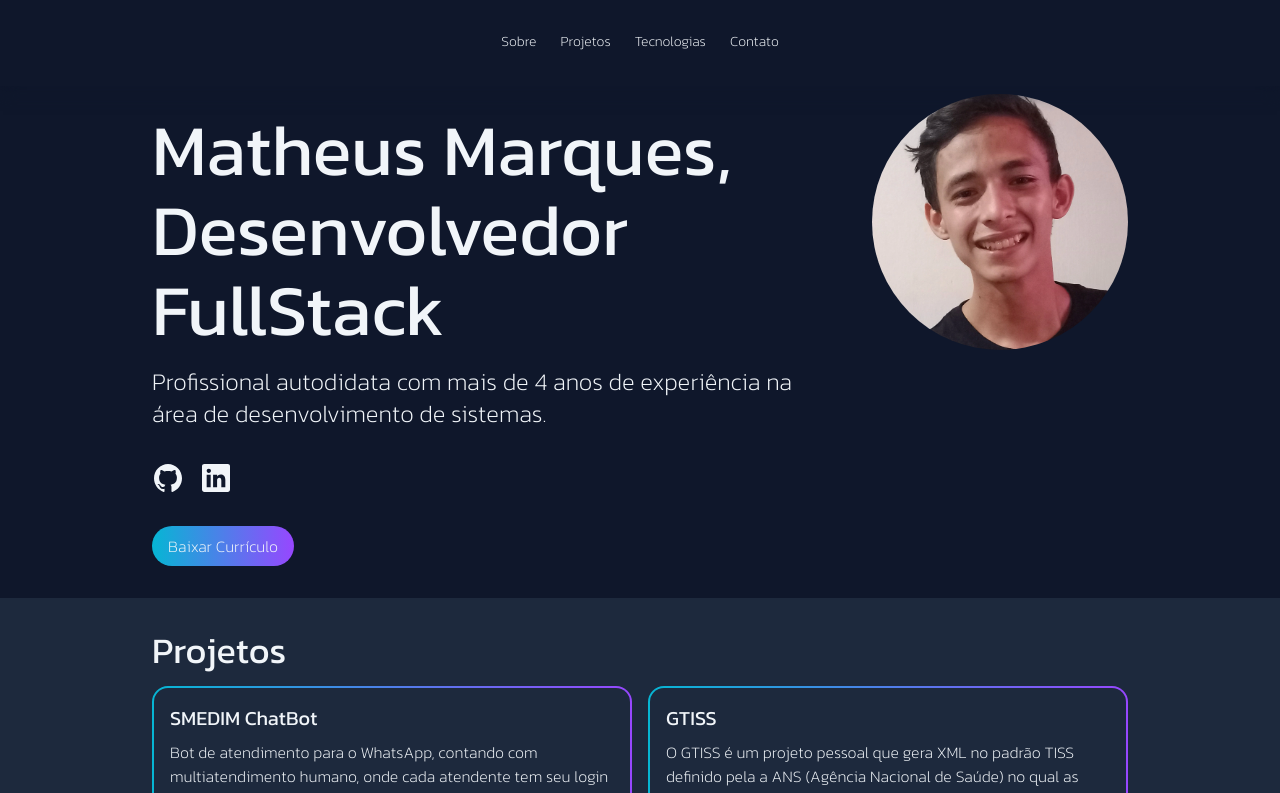
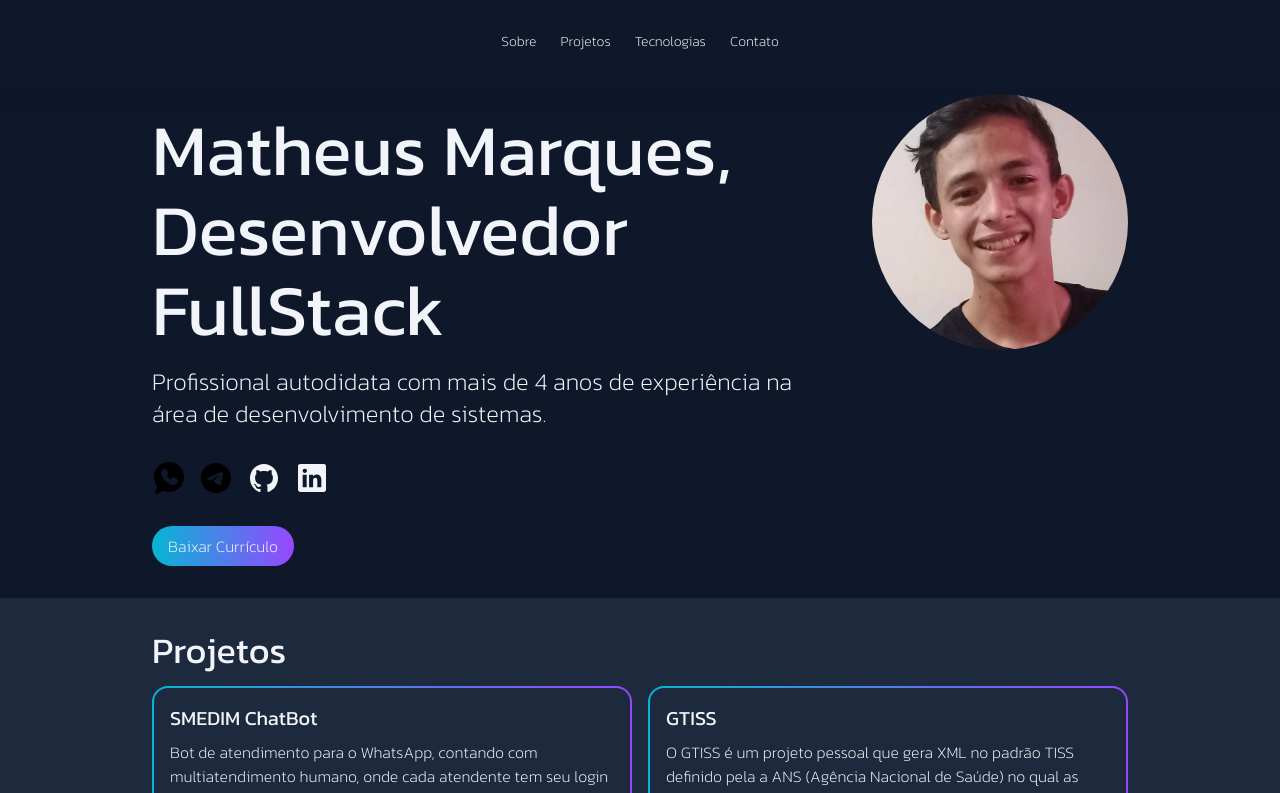
Before and after one commit to matheuspbmarques/portfolio, a Next.js app: page / in a window 1280 px wide. Shown: the top 793 px of the page. Built offline with nearby package versions, Linux system fonts and the light colour scheme.

Commit message:
ref: add whatsapp and telegram

```diff
--- a/components/ui/Icons.tsx
+++ b/components/ui/Icons.tsx
@@ -1,4 +1,4 @@
-type NamesTypes = "github" | "linkedin" | "mail";
+type NamesTypes = "github" | "linkedin" | "mail" | "whatsapp" | "telegram";
 
 interface IconsProps {
   name: NamesTypes;
@@ -53,6 +53,44 @@ export default function Icons({ name }: IconsProps) {
         </svg>
       );
     }
+
+    case "telegram": {
+      return (
+        <svg
+          fill="inherin"
+          width="32"
+          height="32"
+          viewBox="0 0 32 32"
+          version="1.1"
+          xmlns="http://www.w3.org/2000/svg"
+        >
+          <title>telegram</title>
+          <path d="M22.122 10.040c0.006-0 0.014-0 0.022-0 0.209 0 0.403 0.065 0.562 0.177l-0.003-0.002c0.116 0.101 0.194 0.243 0.213 0.403l0 0.003c0.020 0.122 0.031 0.262 0.031 0.405 0 0.065-0.002 0.129-0.007 0.193l0-0.009c-0.225 2.369-1.201 8.114-1.697 10.766-0.21 1.123-0.623 1.499-1.023 1.535-0.869 0.081-1.529-0.574-2.371-1.126-1.318-0.865-2.063-1.403-3.342-2.246-1.479-0.973-0.52-1.51 0.322-2.384 0.221-0.23 4.052-3.715 4.127-4.031 0.004-0.019 0.006-0.040 0.006-0.062 0-0.078-0.029-0.149-0.076-0.203l0 0c-0.052-0.034-0.117-0.053-0.185-0.053-0.045 0-0.088 0.009-0.128 0.024l0.002-0.001q-0.198 0.045-6.316 4.174c-0.445 0.351-1.007 0.573-1.619 0.599l-0.006 0c-0.867-0.105-1.654-0.298-2.401-0.573l0.074 0.024c-0.938-0.306-1.683-0.467-1.619-0.985q0.051-0.404 1.114-0.827 6.548-2.853 8.733-3.761c1.607-0.853 3.47-1.555 5.429-2.010l0.157-0.031zM15.93 1.025c-8.302 0.020-15.025 6.755-15.025 15.060 0 8.317 6.742 15.060 15.060 15.060s15.060-6.742 15.060-15.060c0-8.305-6.723-15.040-15.023-15.060h-0.002q-0.035-0-0.070 0z"></path>
+        </svg>
+      );
+    }
+
+    case "whatsapp": {
+      return (
+        <svg
+          fill="inherin"
+          height="32"
+          width="32"
+          version="1.1"
+          xmlns="http://www.w3.org/2000/svg"
+          viewBox="0 0 32 32"
+        >
+          <path
+            d="M17,0C8.7,0,2,6.7,2,15c0,3.4,1.1,6.6,3.2,9.2l-2.1,6.4c-0.1,0.4,0,0.8,0.3,1.1C3.5,31.9,3.8,32,4,32c0.1,0,0.3,0,0.4-0.1
+	l6.9-3.1C13.1,29.6,15,30,17,30c8.3,0,15-6.7,15-15S25.3,0,17,0z M25.7,20.5c-0.4,1.2-1.9,2.2-3.2,2.4C22.2,23,21.9,23,21.5,23
+	c-0.8,0-2-0.2-4.1-1.1c-2.4-1-4.8-3.1-6.7-5.8L10.7,16C10.1,15.1,9,13.4,9,11.6c0-2.2,1.1-3.3,1.5-3.8c0.5-0.5,1.2-0.8,2-0.8
+	c0.2,0,0.3,0,0.5,0c0.7,0,1.2,0.2,1.7,1.2l0.4,0.8c0.3,0.8,0.7,1.7,0.8,1.8c0.3,0.6,0.3,1.1,0,1.6c-0.1,0.3-0.3,0.5-0.5,0.7
+	c-0.1,0.2-0.2,0.3-0.3,0.3c-0.1,0.1-0.1,0.1-0.2,0.2c0.3,0.5,0.9,1.4,1.7,2.1c1.2,1.1,2.1,1.4,2.6,1.6l0,0c0.2-0.2,0.4-0.6,0.7-0.9
+	l0.1-0.2c0.5-0.7,1.3-0.9,2.1-0.6c0.4,0.2,2.6,1.2,2.6,1.2l0.2,0.1c0.3,0.2,0.7,0.3,0.9,0.7C26.2,18.5,25.9,19.8,25.7,20.5z"
+          />
+        </svg>
+      );
+    }
   }
 }
 
--- a/configs/socialMediaList.ts
+++ b/configs/socialMediaList.ts
@@ -9,6 +9,14 @@ interface SocialmediaListProps {
 
 const socialMediaList: Array<SocialmediaListProps> = [
   {
+    icon: "whatsapp",
+    url: ME.WHATSAPP,
+  },
+  {
+    icon: "telegram",
+    url: ME.TELEGRAM,
+  },
+  {
     icon: "github",
     url: ME.GITHUB,
   },
--- a/constants.ts
+++ b/constants.ts
@@ -1,4 +1,6 @@
 export const ME = {
   LINKEDIN: "https://www.linkedin.com/in/matheuspbmarques/",
   GITHUB: "https://github.com/matheuspbmarques",
+  WHATSAPP: "https://wa.me/5591993140809",
+  TELEGRAM: "https://t.me/matheuspbmarques",
 };
```
